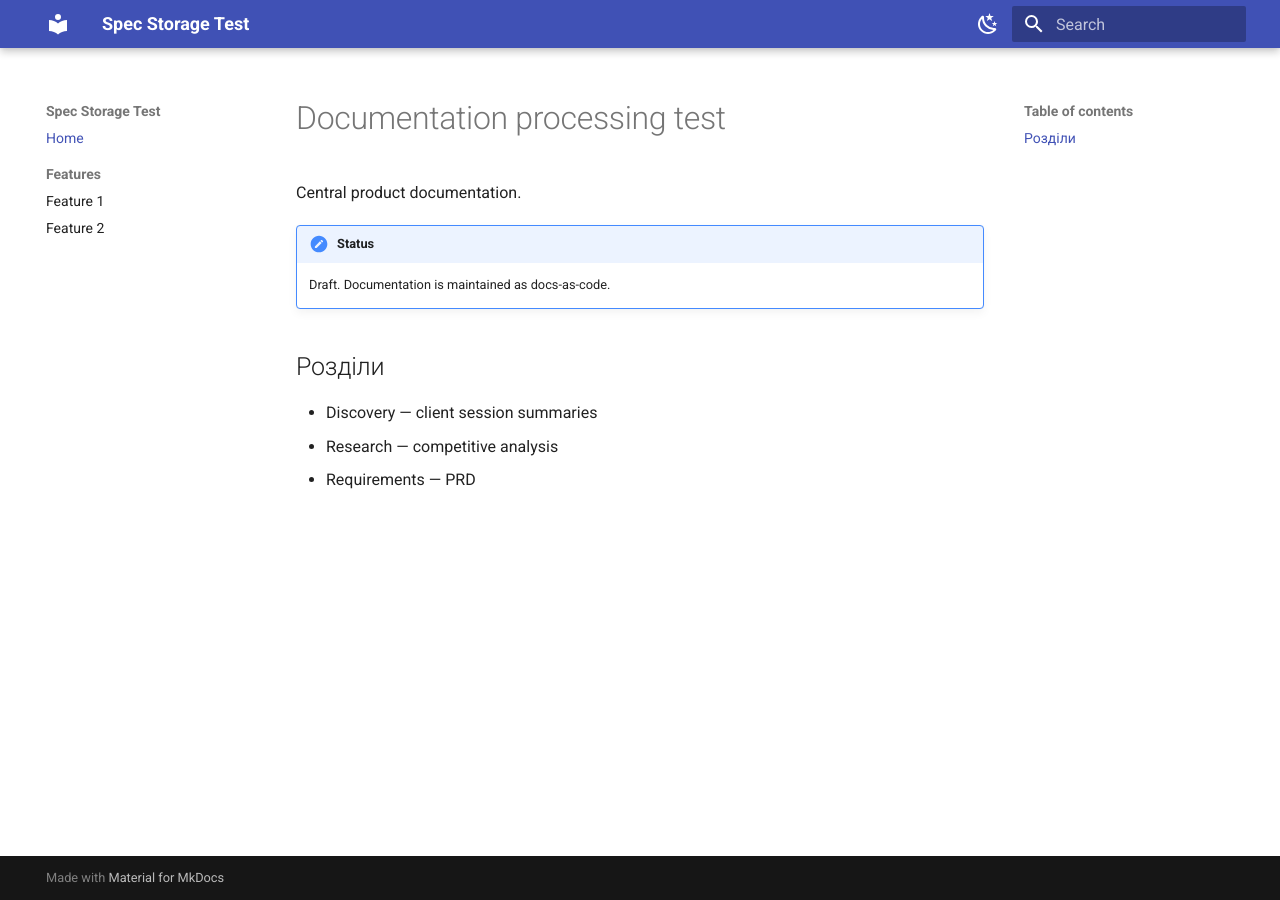
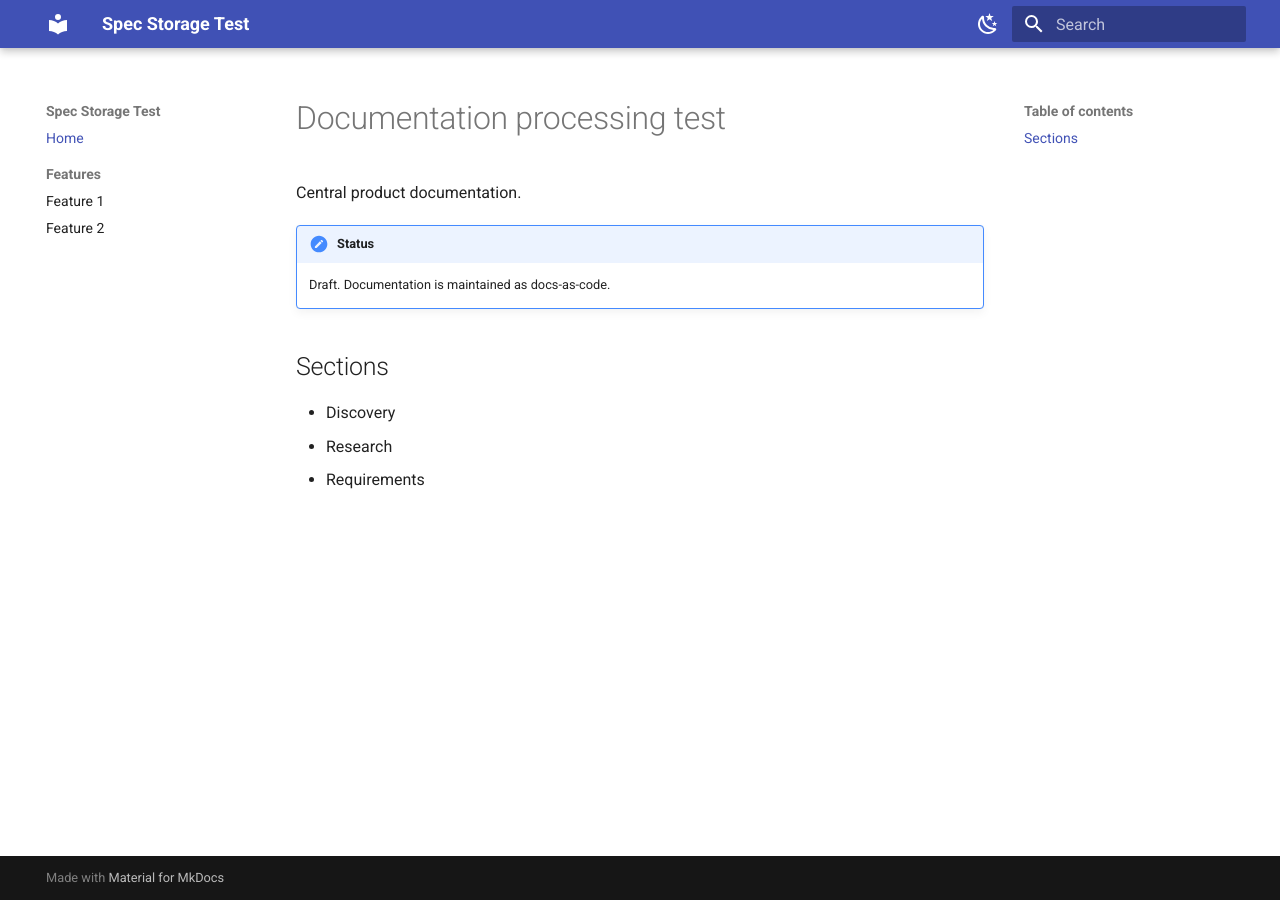
Before and after one commit to yevhenshvets-ops/test, an MkDocs documentation site: the page built from docs/index.md, in a window 1280 px wide. Built offline with MkDocs 1.6.1 and Material for MkDocs 9.7.7, drawn with Linux system fonts in a browser that asks for light colours.

Commit message:
Update index.md

```diff
--- a/docs/index.md
+++ b/docs/index.md
@@ -5,7 +5,7 @@ Central product documentation.
 !!! note "Status"
     Draft. Documentation is maintained as docs-as-code.
 
-## Розділи
-- Discovery — client session summaries
-- Research — competitive analysis
-- Requirements — PRD
+## Sections
+- Discovery
+- Research
+- Requirements
```
